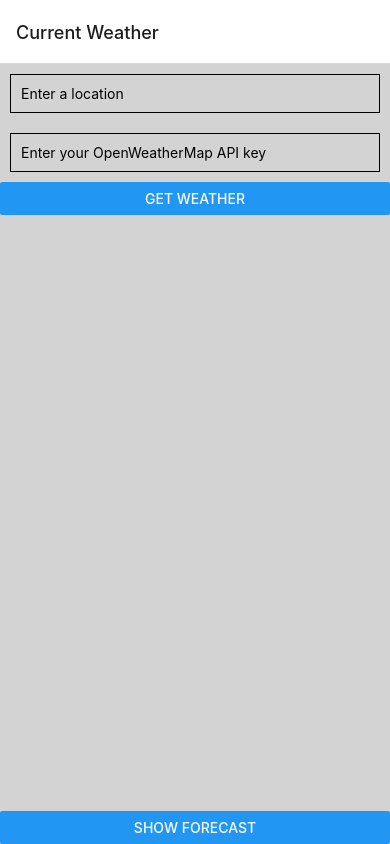
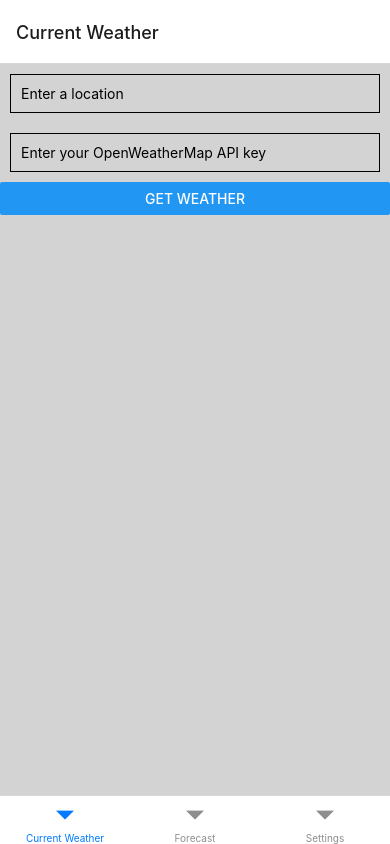
Before and after one commit to vaasuu/react-native-weather-app, a React Native app: screen / in a window 390 px wide. Built offline with nearby package versions, Linux system fonts and the light colour scheme.

Commit message:
Add test tab navigation

```diff
--- a/App.js
+++ b/App.js
@@ -2,22 +2,24 @@ import React from "react";
 import { View } from "react-native";
 import { NavigationContainer } from "@react-navigation/native";
 import { createNativeStackNavigator } from "@react-navigation/native-stack";
+import { createBottomTabNavigator } from "@react-navigation/bottom-tabs";
 
 import CurrentWeatherScreen from "./components/CurrentWeatherScreen";
 import ForecastScreen from "./components/WeatherForecastScreen";
 import SettingsScreen from "./components/SettingsScreen";
 
 const Stack = createNativeStackNavigator();
+const Tab = createBottomTabNavigator();
 
 // Weather app with 3 screens and navigation between them
 const App = () => {
   return (
     <NavigationContainer>
-      <Stack.Navigator>
-        <Stack.Screen name="Current Weather" component={CurrentWeatherScreen} />
-        <Stack.Screen name="Forecast" component={ForecastScreen} />
-        <Stack.Screen name="Settings" component={SettingsScreen} />
-      </Stack.Navigator>
+      <Tab.Navigator>
+        <Tab.Screen name="Current Weather" component={CurrentWeatherScreen} />
+        <Tab.Screen name="Forecast" component={ForecastScreen} />
+        <Tab.Screen name="Settings" component={SettingsScreen} />
+      </Tab.Navigator>
     </NavigationContainer>
   );
 };
--- a/components/CurrentWeatherScreen.jsx
+++ b/components/CurrentWeatherScreen.jsx
@@ -48,10 +48,6 @@ const CurrentWeatherScreen = ({ navigation }) => {
       <View style={{ flex: 1 }}>
         <Inputs fetchWeatherHandler={fetchWeatherHandler} />
       </View>
-      <Button
-        title="Show Forecast"
-        onPress={() => navigation.navigate("Forecast")}
-      />
     </SafeAreaView>
   );
 };
--- a/components/WeatherForecastScreen.jsx
+++ b/components/WeatherForecastScreen.jsx
@@ -4,10 +4,6 @@ const WeatherForecastScreen = ({ navigation }) => {
   return (
     <View>
       <Text>Weather Forecast Screen</Text>
-      <Button
-        title="Open Settings"
-        onPress={() => navigation.navigate("Settings")}
-      />
     </View>
   );
 };
--- a/package.json
+++ b/package.json
@@ -10,6 +10,7 @@
   },
   "dependencies": {
     "@expo/webpack-config": "^0.17.2",
+    "@react-navigation/bottom-tabs": "^6.5.3",
     "@react-navigation/native": "^6.1.2",
     "@react-navigation/native-stack": "^6.9.8",
     "expo": "~47.0.8",
```
Also changed, not shown: 1 other file (tests, documents, lock files or other folders).
